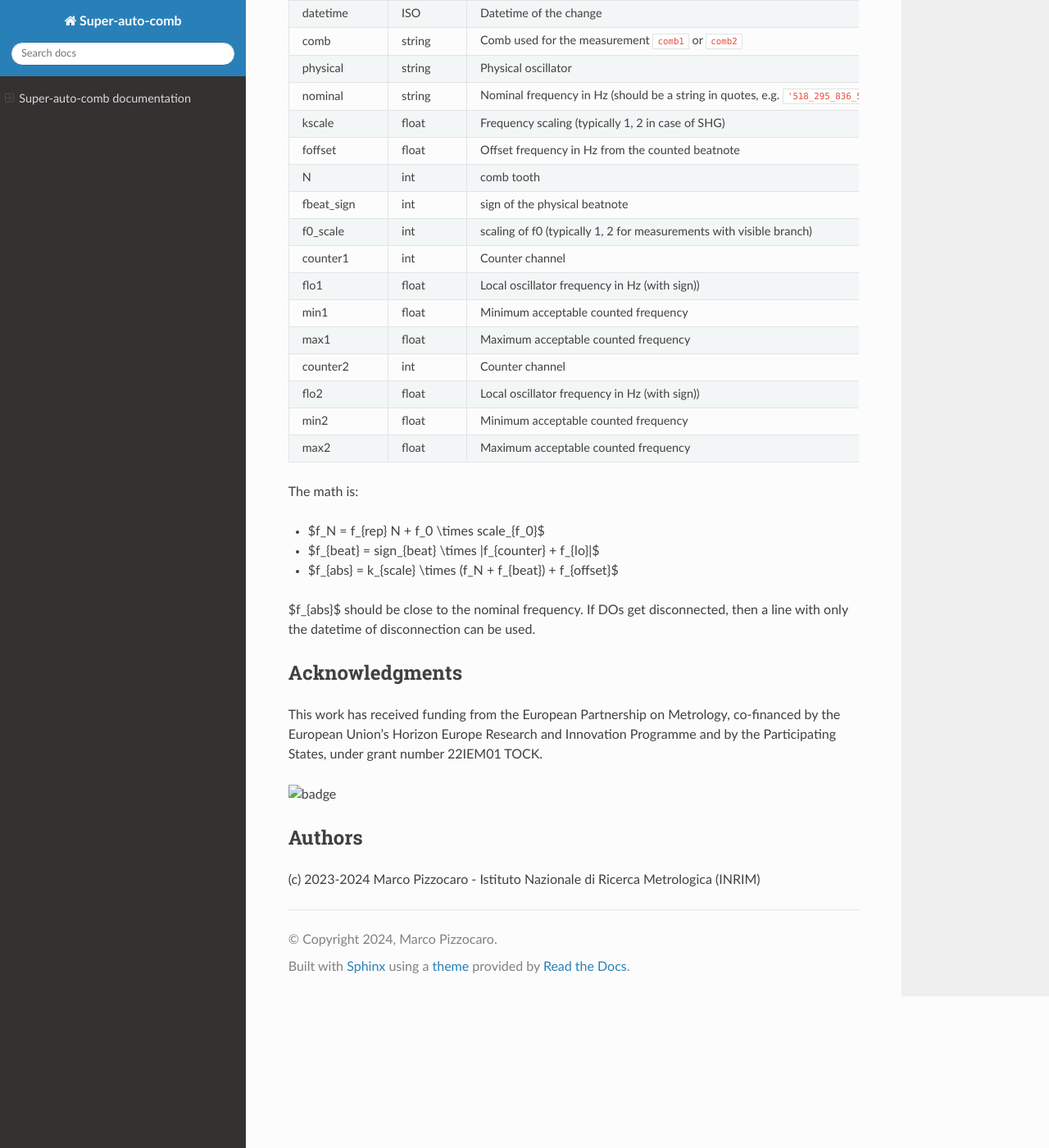
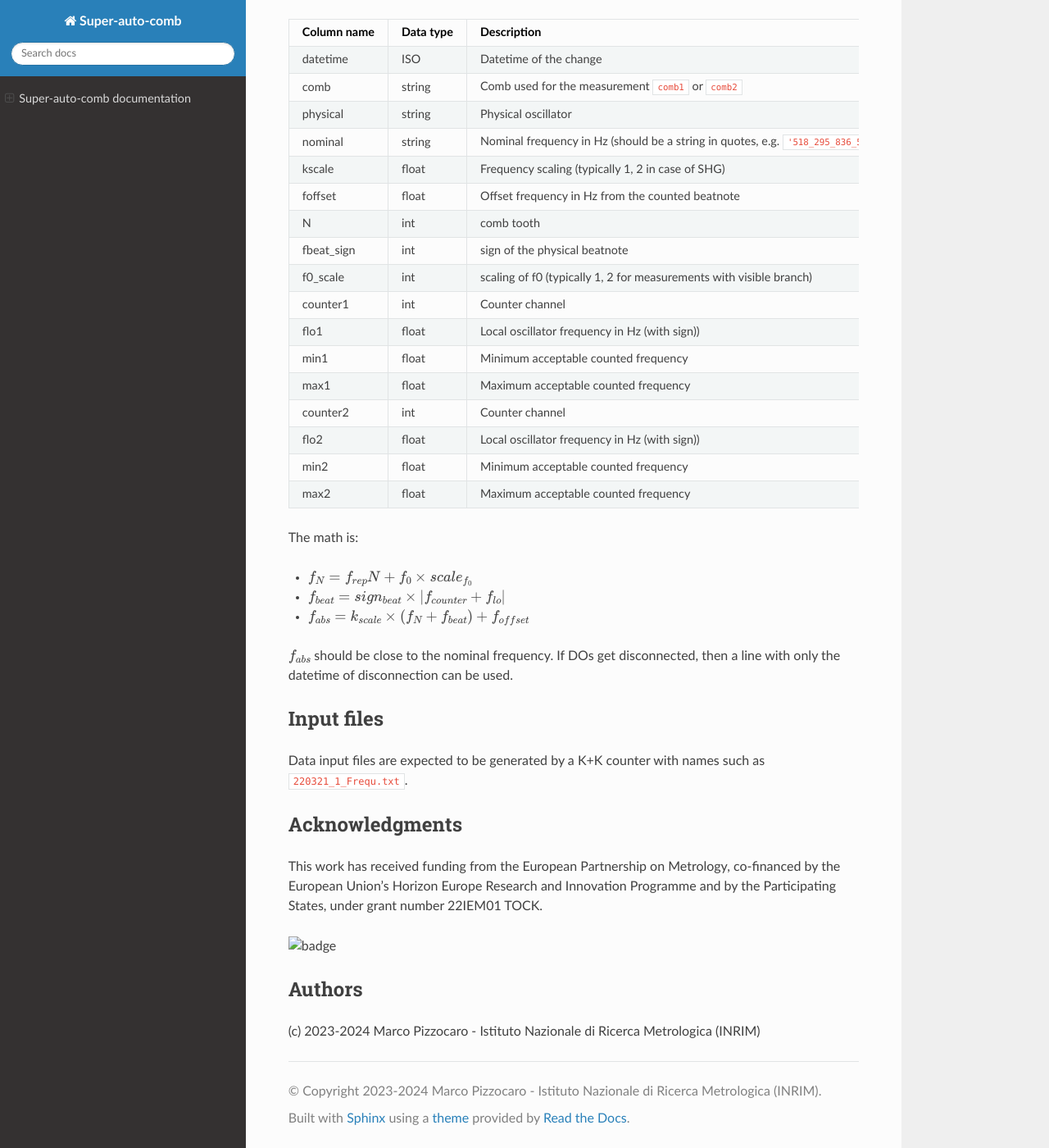
Before and after one commit to INRIM/super-auto-comb, a Sphinx documentation site: the page built from docs/source/index.md, in a window 1280 px wide and 1400 px high, scrolled down 1933 px. Shown: the whole window at 82% size. Built offline with Sphinx 7.4.7 and the Read the Docs theme 2.0.0, drawn with Linux system fonts in a browser that asks for light colours; some of the changed text lies outside the part shown.

Commit message:
Fix last details for v1.0.0

````diff
--- a/docs/source/conf.py
+++ b/docs/source/conf.py
@@ -9,9 +9,9 @@
 from pathlib import Path
 
 project = "Super-auto-comb"
-copyright = "2024, Marco Pizzocaro"
+copyright = "2023-2024 Marco Pizzocaro - Istituto Nazionale di Ricerca Metrologica (INRIM)"
 author = "Marco Pizzocaro"
-release = "0.1.0"
+release = "1.0.0"
 
 # -- General configuration ---------------------------------------------------
 # https://www.sphinx-doc.org/en/master/usage/configuration.html#general-configuration
@@ -27,6 +27,7 @@ extensions = [
 autoapi_type = "python"
 autoapi_dirs = [f"{Path(__file__).parents[2]}/src"]
 
+myst_enable_extensions = ["dollarmath", "amsmath"]
 
 templates_path = ["_templates"]
 exclude_patterns = []
--- a/docs/source/index.md
+++ b/docs/source/index.md
@@ -7,6 +7,12 @@
 
 This is the documentation for Super-auto-comb.
 
+```{toctree}
+:caption: 'Contents:'
+:maxdepth: 2
+```
+
+## Readme
 
 Super-auto-comb is a python script for processing optical comb data useful for Time\&Frequency science in the optical domain.
 Super-auto-combs outputs data in the ROCIT format, useful for comparison using optical fibre links, developed for the [EMPIR project ROCIT](http://empir.npl.co.uk/rocit/) and for the [European Partnership on Metrology Project TOCK](https://www.ptb.de/epm2022/tock/home).
@@ -98,6 +104,10 @@ $f_{abs}$ should be close to the nominal frequency.
 If DOs get disconnected, then a line with only the datetime of disconnection can be used.
 
 
+## Input files
+Data input files are expected to be generated by a K+K counter with names such as `220321_1_Frequ.txt`.
+
+
 ## Acknowledgments
 This work has received funding from the European Partnership on Metrology, co-financed by the European Union’s Horizon Europe Research and Innovation Programme and by the Participating States, under grant number 22IEM01 TOCK.
 
@@ -106,10 +116,3 @@ This work has received funding from the European Partnership on Metrology, co-fi
 ## Authors
 
 (c) 2023-2024 Marco Pizzocaro - Istituto Nazionale di Ricerca Metrologica (INRIM)
-
-
-
-```{toctree}
-:caption: 'Contents:'
-:maxdepth: 2
-```
--- a/pyproject.toml
+++ b/pyproject.toml
@@ -1,6 +1,6 @@
 [tool.poetry]
 name = "super-auto-comb"
-version = "0.1.0"
+version = "1.0.0"
 description = ""
 authors = ["Marco Pizzocaro <m.pizzocaro@inrim.it>"]
 readme = "README.md"
````
Also changed, not shown: other parts of docs/source/index.md (+1 -1 lines), README.md (+4 -1 lines), 1 other file.
